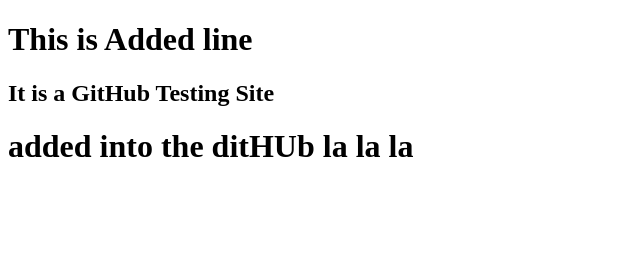
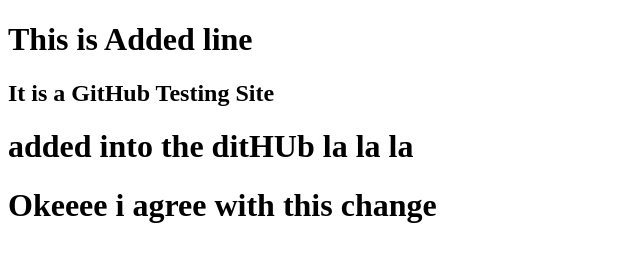
Before and after one commit to fardeen-nahin/my-first-website, a plain HTML site: page index.html in a window 1280 px wide. Shown: the whole page, without its empty margins (0-640 px from the left). Drawn offline with Linux system fonts and the light colour scheme.

Commit message:
agree messege

```diff
--- a/index.html
+++ b/index.html
@@ -9,5 +9,6 @@
     <h1>This is Added line</h1>
     <h2>It is a GitHub Testing Site</h2>
     <h1> added into the ditHUb la la la </h1>
+    <h1>Okeeee i agree with this change</h1>
 </body>
 </html>
```
